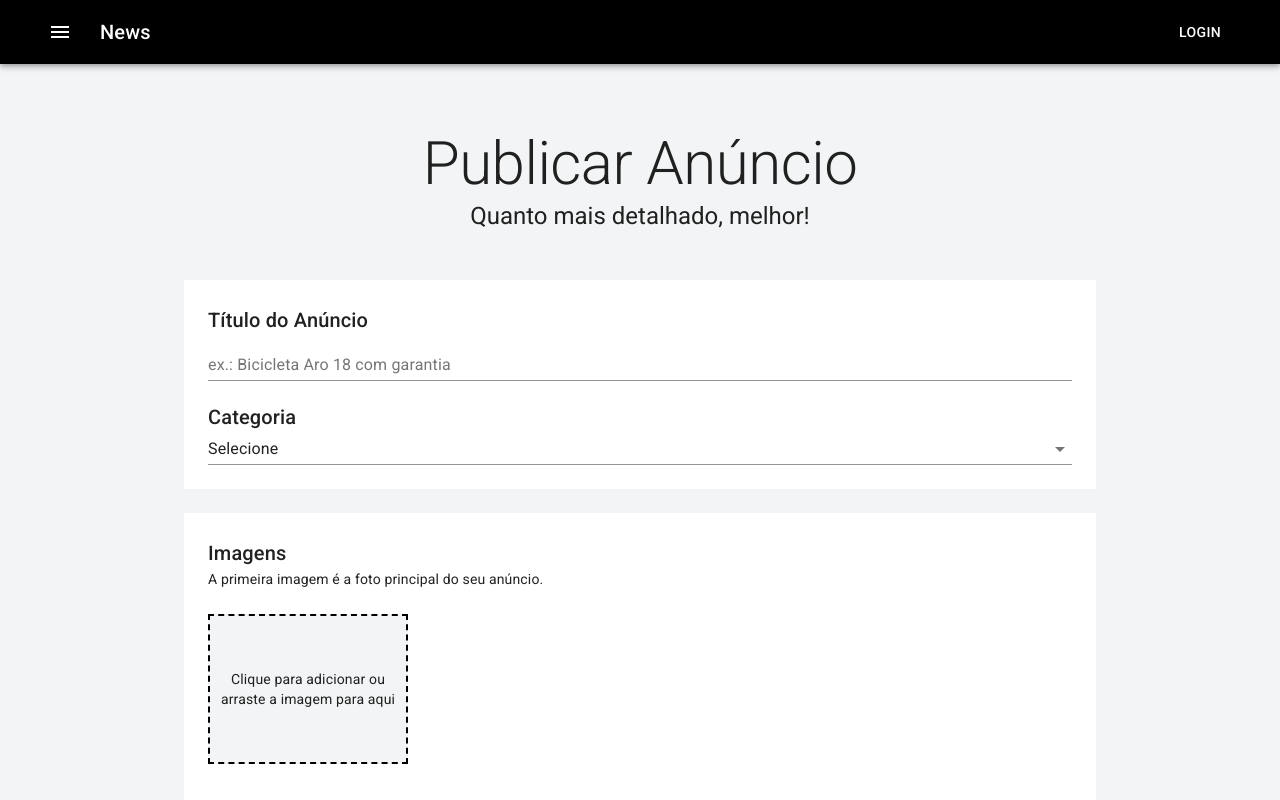
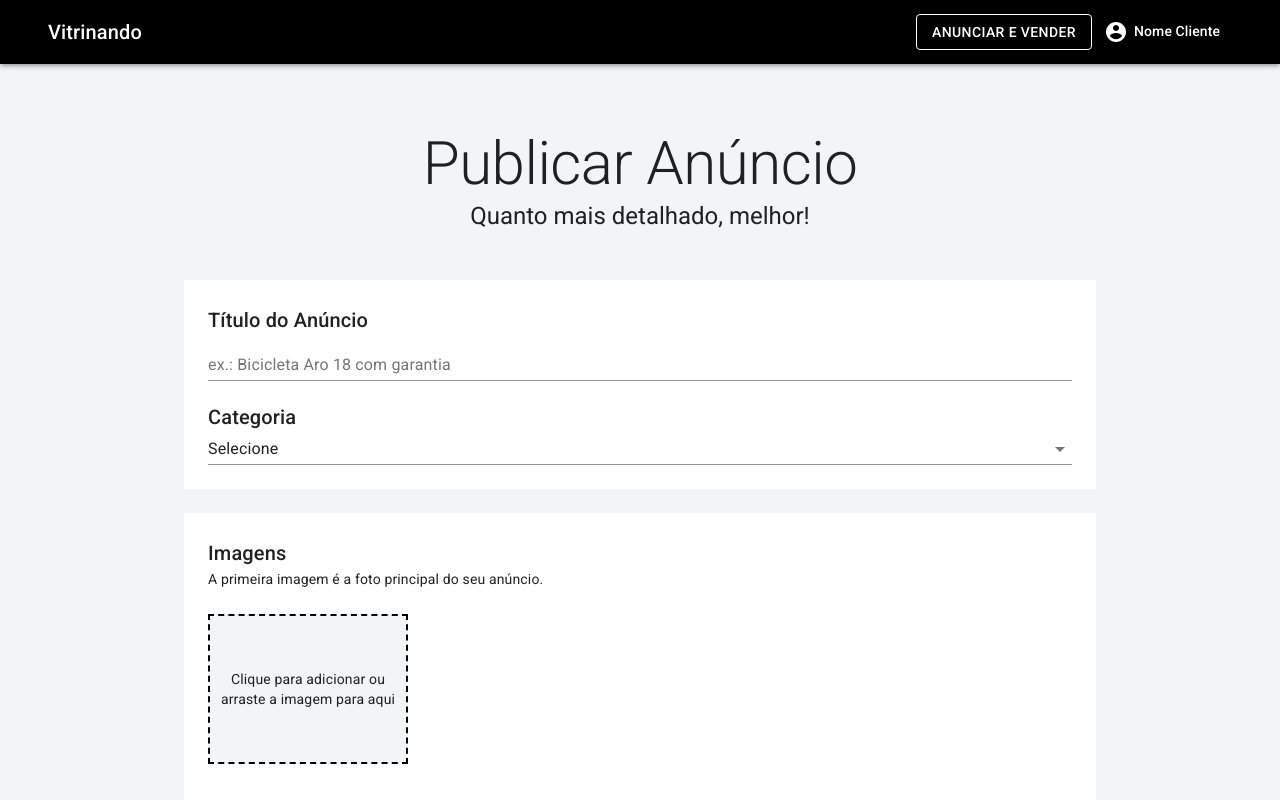
Before and after one commit to HebertZanatelli/Vitrinando, a Next.js app: page /user/publish in a window 1280 px wide. Shown: the top 800 px of the page. Built offline with nearby package versions, Linux system fonts and the light colour scheme.

Commit message:
adicionando avatar e menu do usuário no header

```diff
--- a/src/components/Header.js
+++ b/src/components/Header.js
@@ -1,43 +1,94 @@
-import React from 'react';
+import React, { useState } from 'react';
+import Link from 'next/link';
+
 import { makeStyles } from '@material-ui/core/styles';
-import AppBar from '@material-ui/core/AppBar';
-import Toolbar from '@material-ui/core/Toolbar';
-import Typography from '@material-ui/core/Typography';
-import Button from '@material-ui/core/Button';
-import IconButton from '@material-ui/core/IconButton';
-import MenuIcon from '@material-ui/icons/Menu';
-import { Container } from '@material-ui/core';
+import { AccountCircle,  } from '@material-ui/icons';
+
+import {
+  Container,
+  AppBar,
+  Toolbar,
+  Typography,
+  Button,
+  IconButton,
+  Avatar,
+  Menu,
+  MenuItem,
+  Divider,
+} from '@material-ui/core';
 
 const useStyles = makeStyles((theme) => ({
-  root: {
-    flexGrow: 1,
-  },
   menuButton: {
     marginRight: theme.spacing(2),
   },
   title: {
     flexGrow: 1,
   },
+  userName: {
+    marginLeft: 6
+  },
+  divider: {
+    margin: '8px 0'
+  },
+  linkMenu: {
+    textDecoration: 'none',
+    color: 'black'
+  }
 }));
 
 export default function ButtonAppBar() {
   const classes = useStyles();
+  const [anchorUserMenu, setAnchorUserMenu] = useState(false)
+  const openUserMenu = Boolean(anchorUserMenu)
 
   return (
-    <div className={classes.root}>
-      <AppBar position="static" >
+    <>
+      <AppBar position="static" elevation={3} >
         <Container maxWidth='lg'>
           <Toolbar >
-            <IconButton edge="start" className={classes.menuButton} color="inherit" aria-label="menu">
-              <MenuIcon />
+            <Typography variant="h6" className={classes.title}>
+              Vitrinando
+            </Typography>
+            <Link href='/user/publish' passHref >
+              <Button
+                color="inherit"
+                variant='outlined'
+                style={{ color: 'white', borderColor: 'inherit' }}>Anunciar e Vender</Button>
+            </Link>
+            <IconButton color="secondary" onClick={(e) => setAnchorUserMenu(e.currentTarget)}>
+              {
+                true === false
+                  ? <Avatar src="" />
+                  : <AccountCircle />
+              }
+              <Typography variant="subtitle2" color="secondary" className={classes.userName}>
+                Nome Cliente
+              </Typography>
             </IconButton>
-            <Typography variant="h6" className={classes.title}>
-              News
-            </Typography>
-            <Button color="inherit">Login</Button>
+
+            <Menu
+              anchorEl={anchorUserMenu}
+              open={openUserMenu}
+              onClose={() => setAnchorUserMenu(null)}
+              anchorOrigin={{
+                vertical: 'bottom',
+                horizontal: 'right'
+              }}
+            >
+              <Link href='/user/dashboard' passHref className={classes.linkMenu}>
+                <MenuItem>Meus anúncios</MenuItem>
+              </Link>
+              <Link href='/user/publish' passHref className={classes.linkMenu}>
+              <MenuItem>Publicar novo anúncio</MenuItem>
+              </Link>
+
+              <Divider className={classes.divider}/>
+              <MenuItem>Sair</MenuItem>
+            </Menu>
+
           </Toolbar>
         </Container>
       </AppBar>
-    </div>
+    </>
   );
 }
```
Also changed, not shown: pages/index.js (+4 -3 lines).
